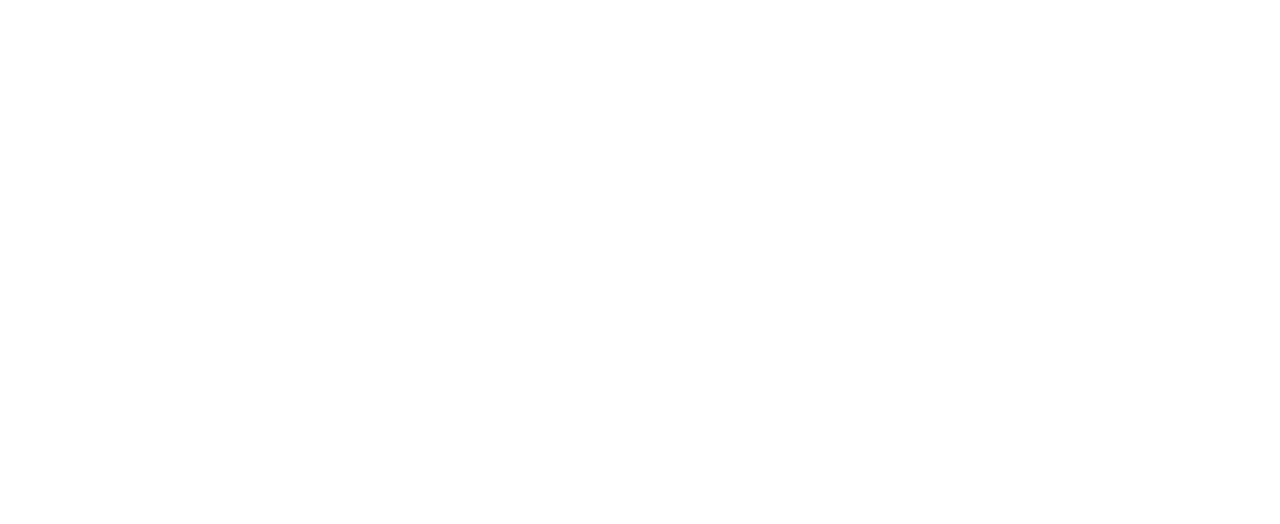
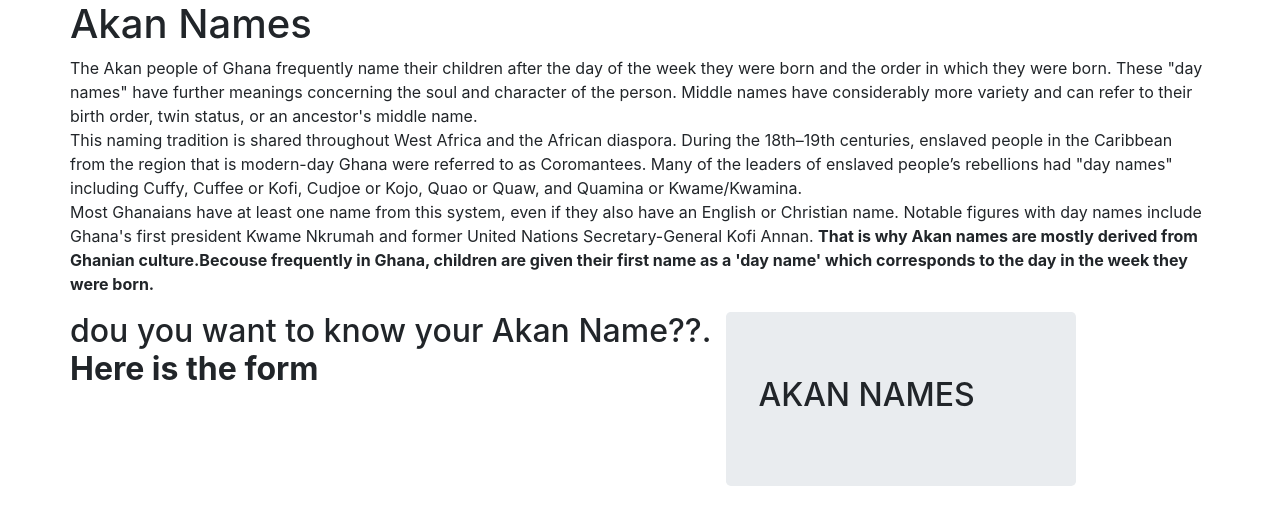
Before and after one commit to NJeanine-creator/week2-projects, a plain HTML site: page week2.html in a window 1280 px wide. Drawn offline with Linux system fonts and the light colour scheme; files that its build step writes are made by us from their sources.

Commit message:
Add information into the files by using different properties such as; paragraph, headings, and some classes

```diff
--- a/week2.html
+++ b/week2.html
@@ -5,7 +5,32 @@
     <link href="week2.css" rel="stylesheet" type="text/css">
     <title>Akan Names</title>
   </head>
-  <body>
+<body>
+  <div class="container">
+    <div class="row">
+      <div class="description">
+        <h1>Akan Names</h1>
+        <p>The Akan people of Ghana frequently name their children after the
+        day of the week they were born and the order in which they were born.
+        These "day names" have further meanings concerning the soul and character of the person.
+        Middle names have considerably more variety and
+        can refer to their birth order, twin status, or an ancestor's middle name.<br>
+        This naming tradition is shared throughout West Africa and the African diaspora.
+        During the 18th–19th centuries, enslaved people in the Caribbean from the region that is modern-day
+        Ghana were referred to as Coromantees. Many of the leaders of enslaved people’s rebellions
+        had "day names" including Cuffy, Cuffee or Kofi, Cudjoe or Kojo, Quao or Quaw, and Quamina or Kwame/Kwamina.<br>
+        Most Ghanaians have at least one name from this system, even if they also have an English or Christian name.
+        Notable figures with day names include Ghana's first president Kwame Nkrumah and former United Nations Secretary-General Kofi Annan.
+        <strong> That is why Akan names are mostly derived from Ghanian culture.Becouse frequently in Ghana, children are given their first
+           name as a 'day name' which corresponds to the day in the week they were born.</strong></p>
+        </div>
+        <h2> dou you want to know your Akan Name??.<br>
+          <strong> Here is the form</strong></h2>
+        <div class="col-md-4">
+          <div class="jumbotron">
+            <h2>AKAN NAMES</h2>
 
-  </body>
+
+
+</body>
 </html>
```
